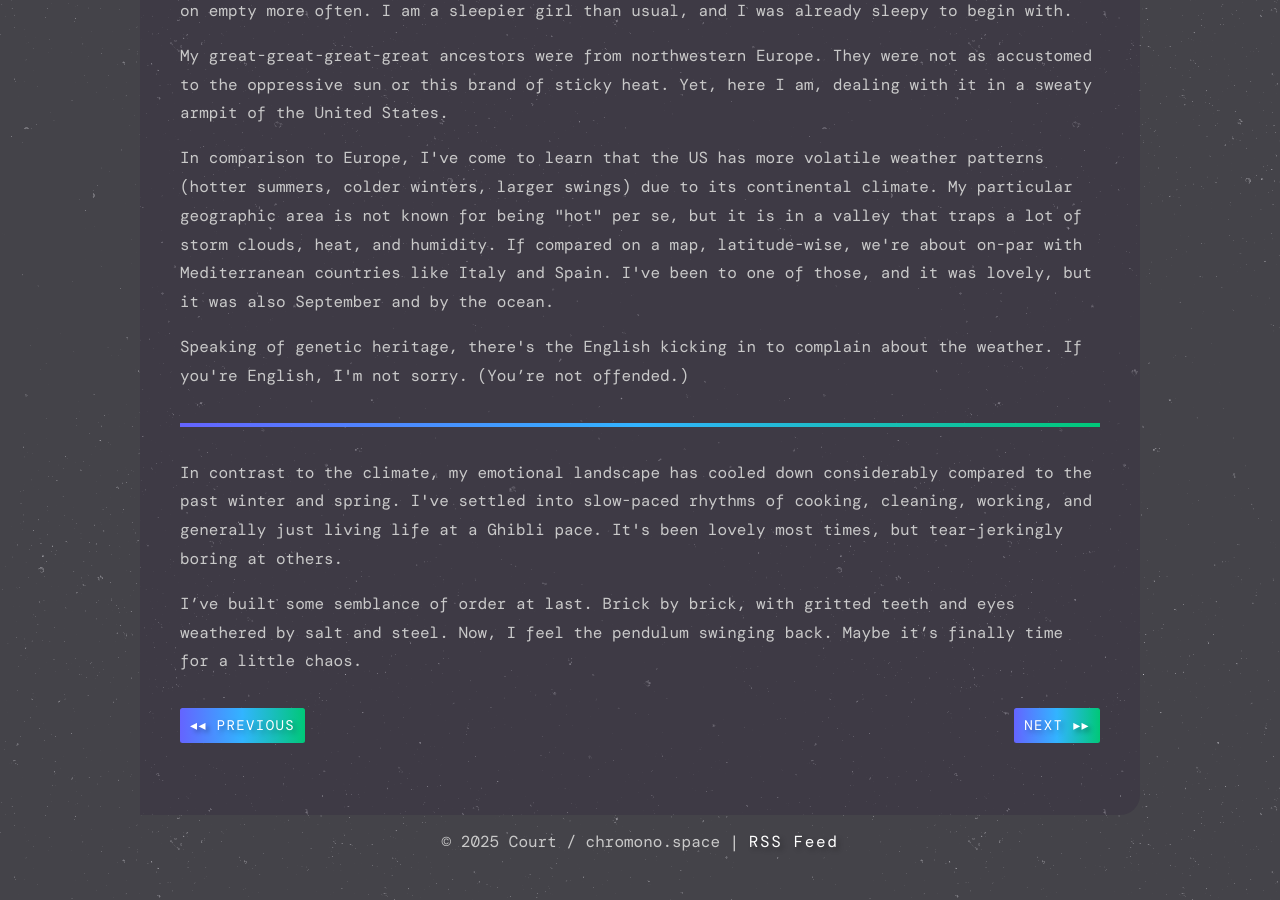
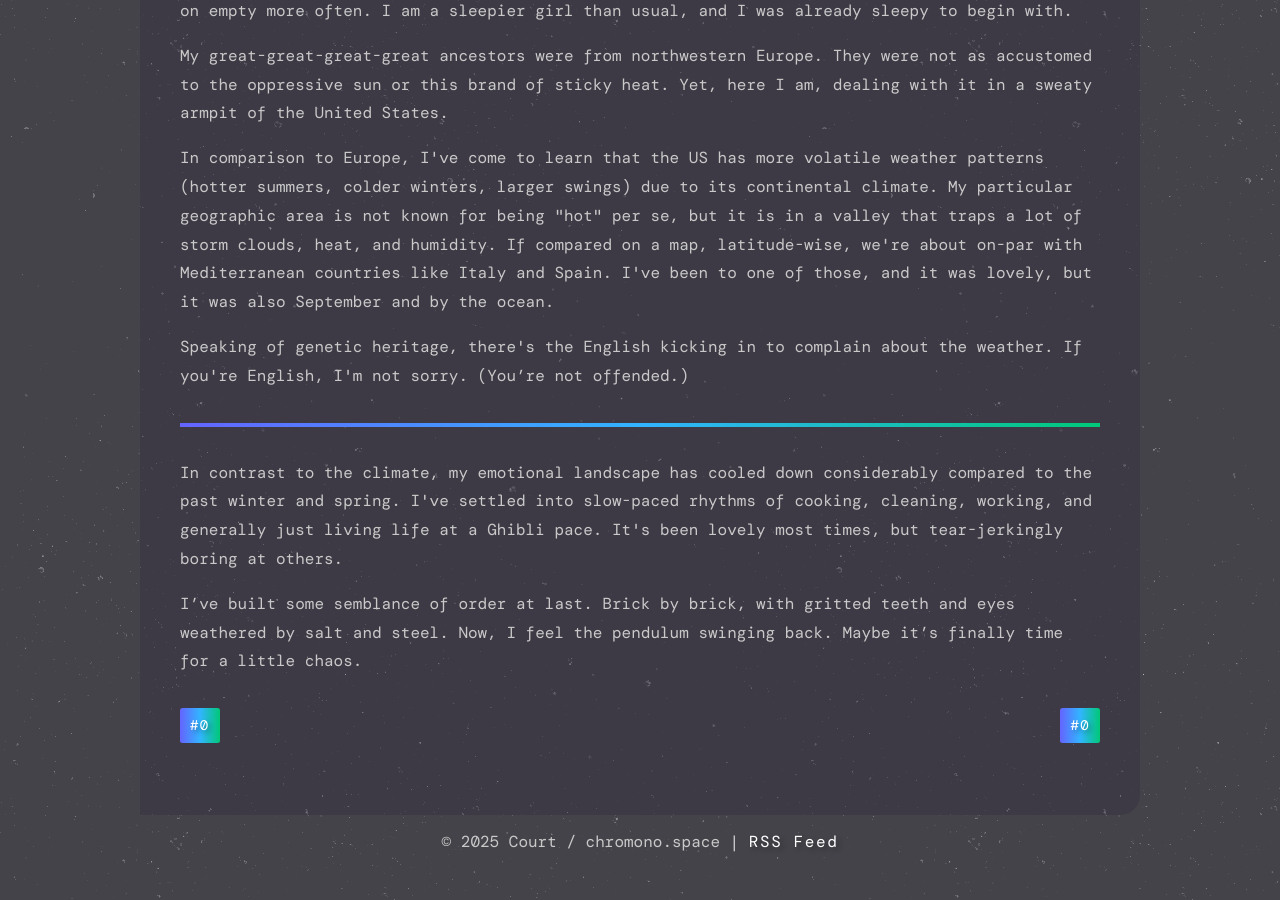
Before and after one commit to iridiumquartz/chromonospace, a Jekyll site: the page built from _posts/2025-07-17-salt-and-steel.html, in a window 1280 px wide and 900 px high, scrolled down 576 px. Built offline with Jekyll 4.4.1, drawn with Linux system fonts in a browser that asks for light colours; some web fonts are replaced.

Commit message:
Update journal.html

```diff
--- a/_layouts/journal.html
+++ b/_layouts/journal.html
@@ -14,11 +14,15 @@ title: "j o u r n a l ★ s p a c e"
 
   <nav class="j-nav">
     {% if page.previous %}
-      <a class="prev-post" href="{{ page.previous.url }}">◂◂ Previous</a>
+      {% assign prev_index = site.posts | index_of: page.previous %}
+      {% assign prev_number = prev_index | plus: 0 | prepend: "000" | slice: -3 %}
+      <a class="prev-post" href="{{ page.previous.url }}">#{{ prev_number }}</a>
     {% endif %}
 
     {% if page.next %}
-      <a class="next-post" href="{{ page.next.url }}">Next ▸▸</a>
+      {% assign next_index = site.posts | index_of: page.next %}
+      {% assign next_number = next_index | plus: 0 | prepend: "000" | slice: -3 %}
+      <a class="next-post" href="{{ page.next.url }}">#{{ next_number }}</a>
     {% endif %}
   </nav>
 </article>
```
